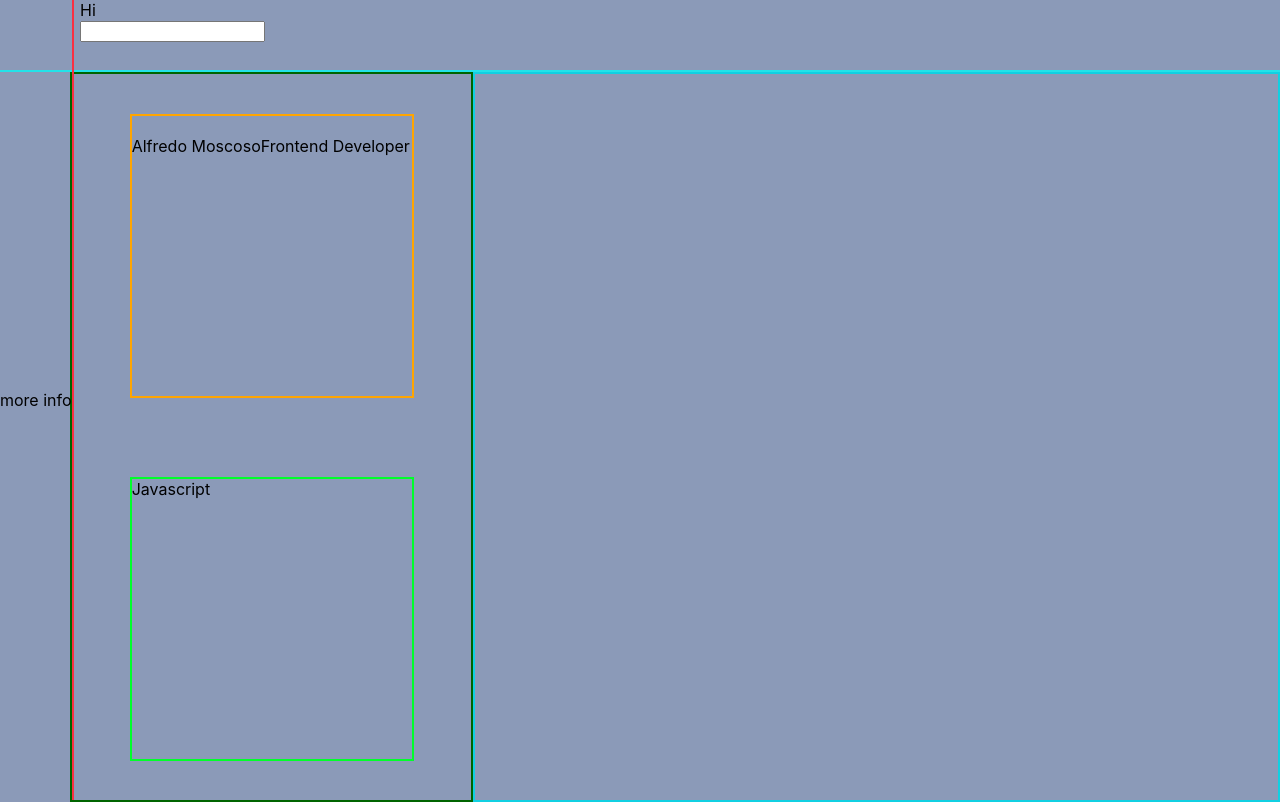
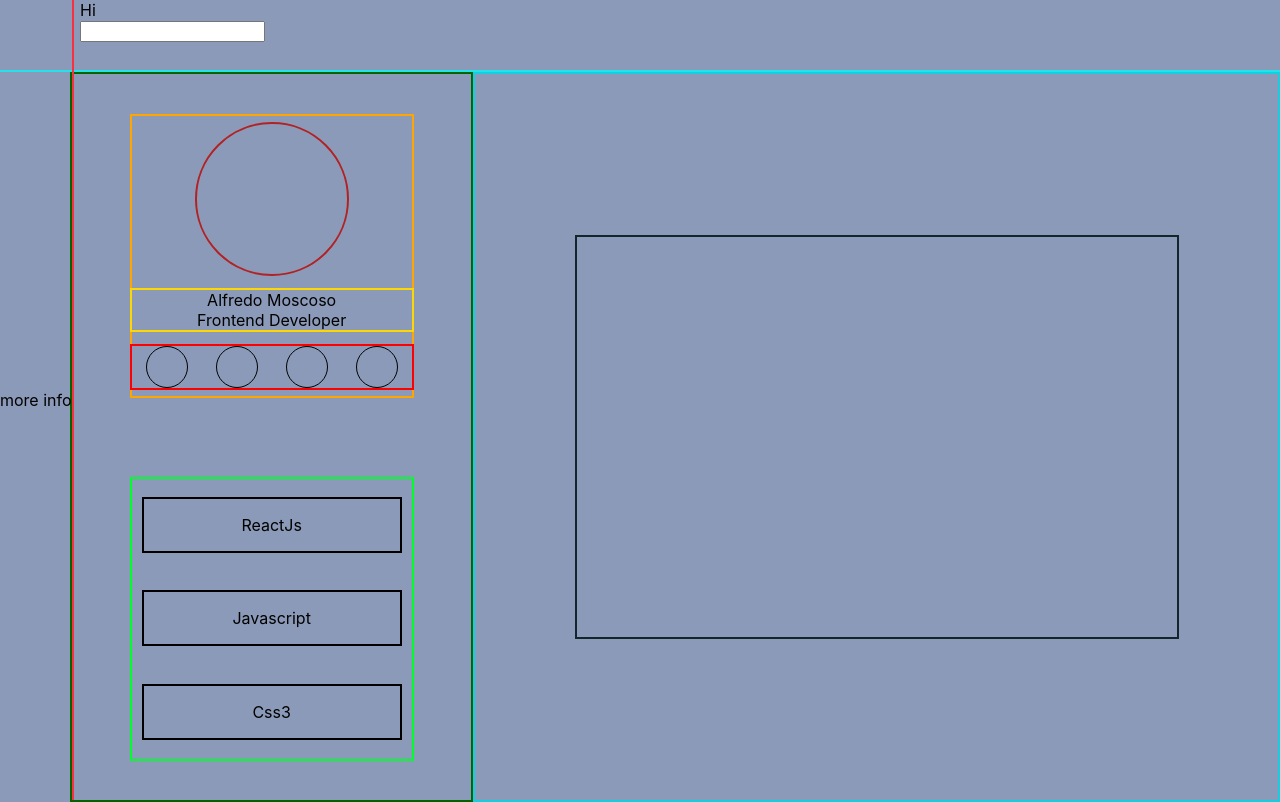
Before and after one commit to JairDev/jair-dev-portfolio, a React (Create React App) app: page / in a window 1280 px wide. Built offline with nearby package versions, Linux system fonts and the light colour scheme.

Commit message:
Elements position test

```diff
--- a/src/App.css
+++ b/src/App.css
@@ -36,14 +36,57 @@
 
 .App-content-profile {
   border: 2px solid orange;
+  display: flex;
+  flex-direction: column;
+  align-items: center;
+  justify-content: space-around;
   width: 280px;
   height: 280px;
 }
 
+.content-profile-avatar {
+  border: 2px solid firebrick;
+  width: 150px;
+  height: 150px;
+  border-radius: 50%;
+}
+
+.content-profile-info {
+  display: flex;
+  flex-direction: column;
+  border: 2px solid gold;
+  width: 100%;
+  align-items: center;
+}
+
+.content-profile-social-media {
+  border: 2px solid red;
+  display: flex;
+  width: 100%;
+  justify-content: space-around;
+}
+.social-media {
+  border: 1px solid black;
+  border-radius: 50%;
+  width: 40px;
+  height: 40px;
+}
 .App-content-skills {
   border: 2px solid rgb(0, 255, 42);
   width: 280px;
   height: 280px;
+  display: flex;
+  flex-direction: column;
+  justify-content: space-around;
+  align-items: center;
+}
+
+.skills {
+  border: 2px solid black;
+  width: 80%;
+  padding: 1rem;
+  display: flex;
+  justify-content: center;
 }
 
 .App-content-projects {
@@ -51,5 +94,10 @@
   display: flex;
   justify-content: center;
   align-items: center;
+}
 
+.content-projects {
+  border: 2px solid rgb(17, 39, 41);
+  width: 600px;
+  height: 400px;
 }
--- a/src/App.js
+++ b/src/App.js
@@ -29,16 +29,16 @@ function App() {
           </div>
 
           <div className="content-profile-social-media">
-            <div className="social-media-github">
+            <div className="social-media github">
 
             </div>
-            <div className="social-media-linkedin">
+            <div className="social-media linkedin">
 
             </div>
-            <div className="social-media-twitter">
+            <div className="social-media twitter">
 
             </div>
-            <div className="social-media-gmail">
+            <div className="social-media gmail">
 
             </div>
           </div>
@@ -46,7 +46,13 @@ function App() {
 
         <div className="App-content-skills">
           <div className="skills">
+            <span>ReactJs</span>
+          </div>
+          <div className="skills">
             <span>Javascript</span>
+          </div>
+          <div className="skills">
+            <span>Css3</span>
           </div>
         </div>
       </section>
```
